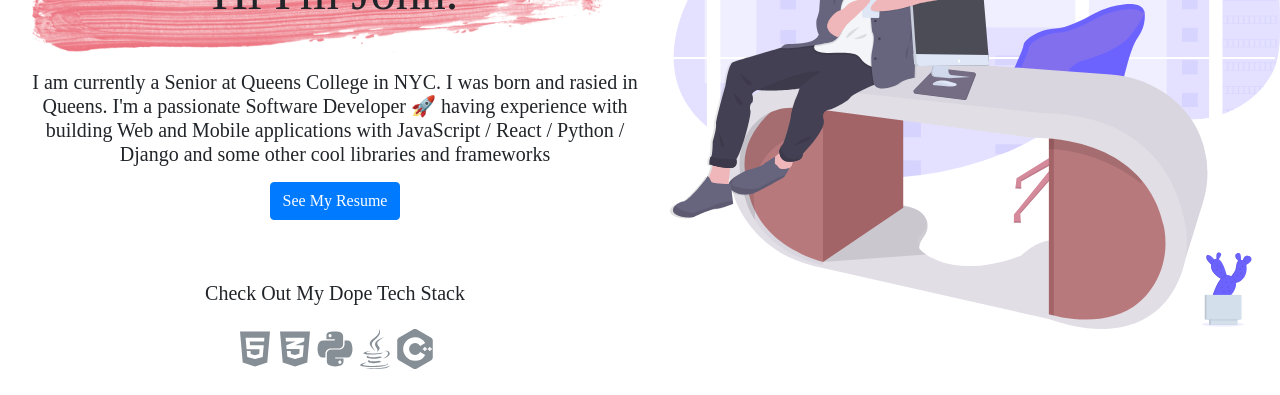
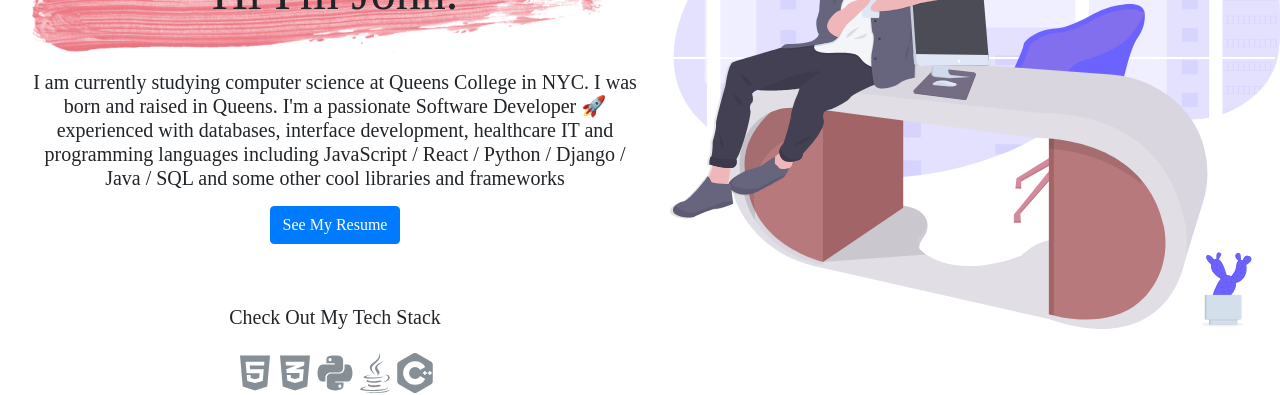
Before and after one commit to jvaradi-qc/portfolio-react-project, a React (Create React App) app: page / in a window 1280 px wide. Shown: the part 968-1363 px from the top of the page. Built offline with nearby package versions, Linux system fonts and the light colour scheme; a web font is replaced by a local one.

Commit message:
updated aboutMe page and added resume

```diff
--- a/src/AboutMe/aboutMe.js
+++ b/src/AboutMe/aboutMe.js
@@ -1,5 +1,6 @@
 import React, { Component } from "react";
 import manSit from "./manOnTable.svg";
+import resume from "./Resume.pdf";
 import "./aboutMe.css";
 import Button from "react-bootstrap/Button";
 import "bootstrap/dist/css/bootstrap.min.css";
@@ -14,20 +15,20 @@ class AboutMe extends Component {
           <div className="short-bio-text">
             <h1>Hi I'm John.</h1>
             <p>
-              I am currently a Senior at Queens College in NYC. I was born and
-              rasied in Queens. I'm a passionate Software Developer 🚀 having
-              experience with building Web and Mobile applications with
-              JavaScript / React / Python / Django and some other cool libraries
-              and frameworks
+              I am currently studying computer science at Queens College in NYC. I was born and
+              raised in Queens. I'm a passionate Software Developer 🚀
+              experienced with databases, interface development, healthcare IT and programming languages
+              including JavaScript / React / Python / Django / Java / SQL and some
+              other cool libraries and frameworks
             </p>
             <Button
               // insert your own resume pdf link in href
-              href="https://www.freecodecamp.org/news/content/images/2020/03/1_software_resume_tk-1.jpg"
+              href={resume}
             >
               See My Resume
             </Button>
             <div className="dev-icons">
-              <p className="dev-icons-subTitle">Check Out My Dope Tech Stack</p>
+              <p className="dev-icons-subTitle">Check Out My Tech Stack</p>
               <FaHtml5 />
               <FaCss3Alt />
               <FaPython />
--- a/src/Header/header.js
+++ b/src/Header/header.js
@@ -15,7 +15,7 @@ class Header extends Component {
           </div>
         </div>
         <div className="center-text">
-          <h1 className="title"> SOFTWARE DEVELOPER </h1>
+          <h1 className="title"> CODER </h1>
           <h1 className="name">&lt;JOHN VARADI/&gt;</h1>
         </div>
       </div>
```
Also changed, not shown: 2 other files (tests, documents, lock files or other folders).
